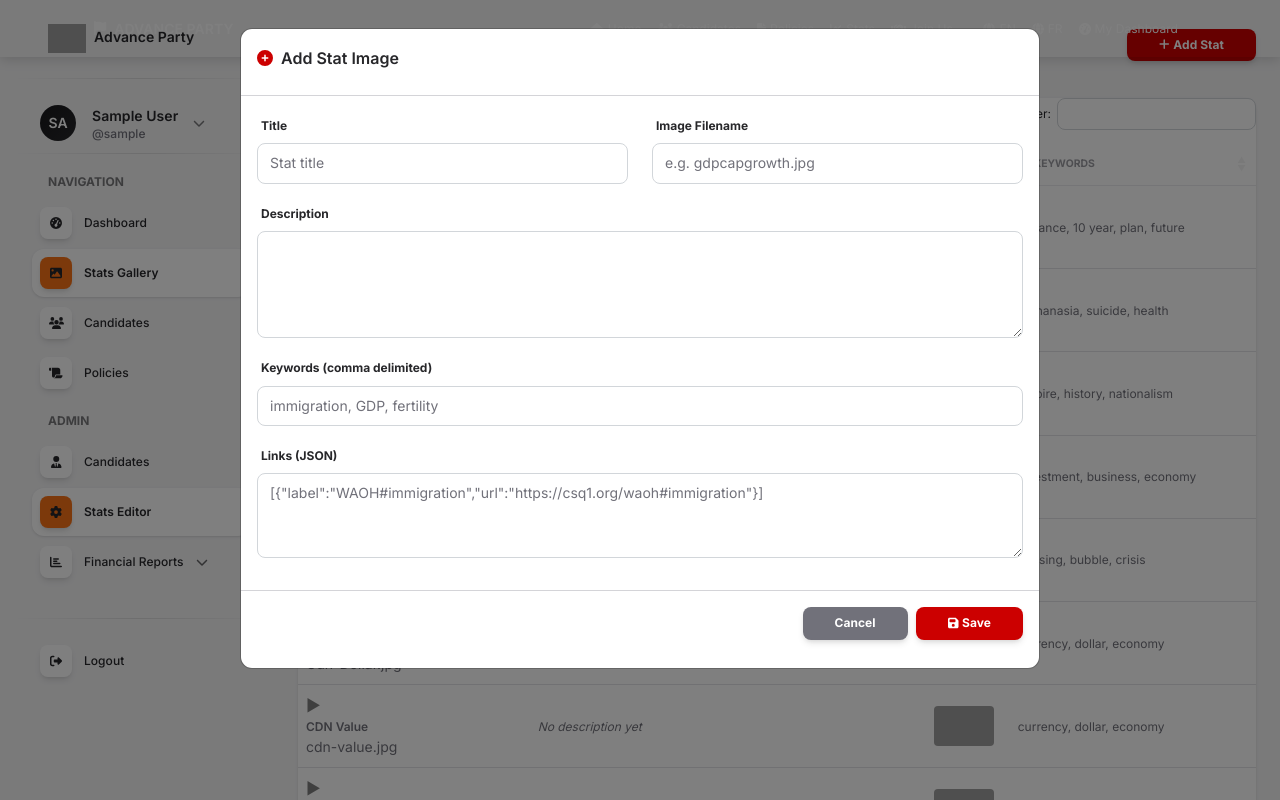
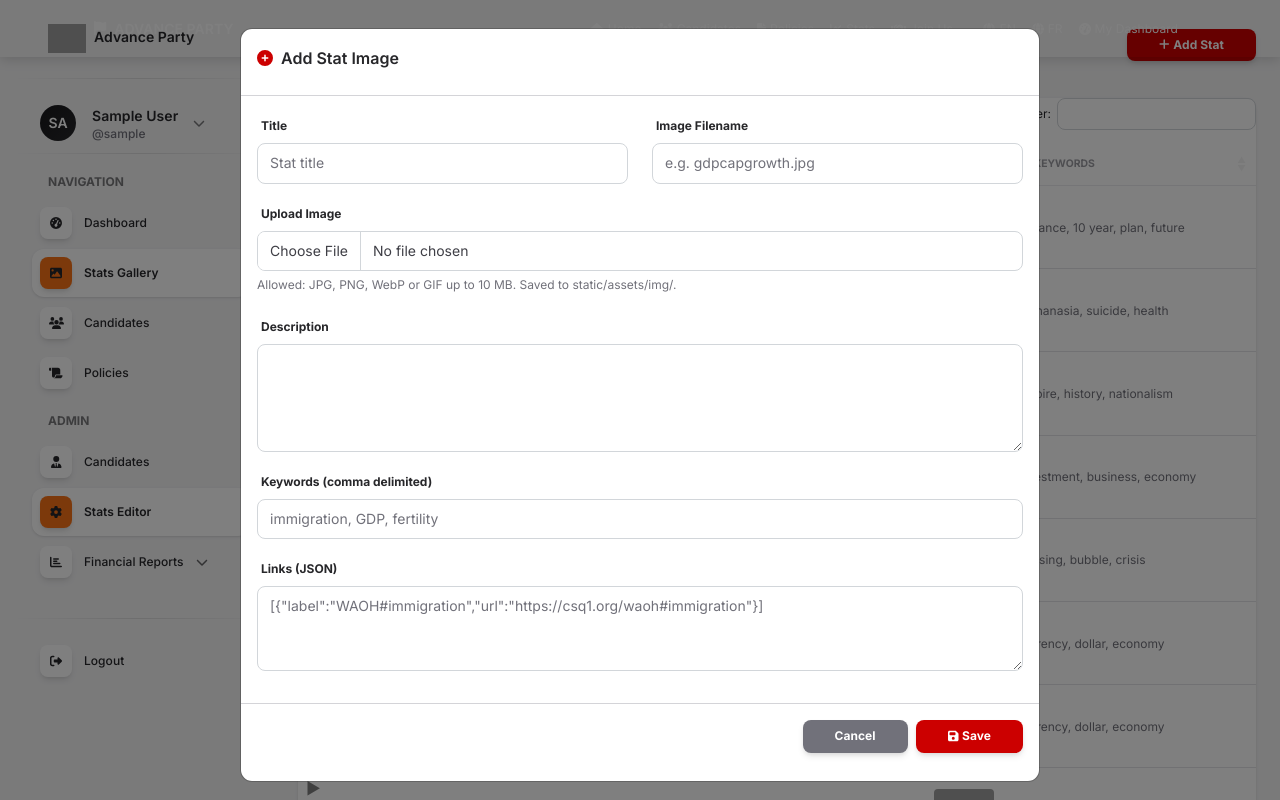
Before and after one commit to edwardtilley/act, a Django app: page /stateditor in a window 1280 px wide, after a click on "Add Stat". Run offline with Django 5.2, Linux system fonts and the light colour scheme; the visitor is signed in with stand-in values (Sample User, id 1); data comes from the database, SQL or seed files in the repository; parts of the project's set-up code (start-up, migrations or seed data) failed here and were passed over; some libraries are stand-ins or nearby versions; grey boxes are pictures that could not be loaded.

Commit message:
stateditor: add image upload to create/edit stat modals

```diff
--- a/apps/party_pages/views.py
+++ b/apps/party_pages/views.py
@@ -1,9 +1,72 @@
+import os
+import shutil
+from pathlib import Path
+
+from django.conf import settings
+from django.contrib import messages
+from django.core.files.storage import FileSystemStorage
 from django.shortcuts import render, redirect, get_object_or_404
 from django.http import JsonResponse
 from django.contrib.auth.decorators import login_required
 from django.contrib.auth import update_session_auth_hash
 from django.contrib.auth.forms import PasswordChangeForm
+from django.utils.text import get_valid_filename
+from PIL import Image
+
 from .models import Riding, JoinApplication, Certification, CertificationApplication, StatImage, WAOHAnchor
+
+
+STAT_IMAGE_DIR = Path(settings.BASE_DIR) / 'static' / 'assets' / 'img'
+STAT_IMAGE_MAX_BYTES = 10 * 1024 * 1024
+STAT_IMAGE_EXTS = {'.jpg', '.jpeg', '.png', '.webp', '.gif'}
+
+
+def _unique_stat_image_name(filename):
+    base, ext = os.path.splitext(filename)
+    candidate = filename
+    n = 1
+    while (STAT_IMAGE_DIR / candidate).exists():
+        candidate = f'{base}-{n}{ext}'
+        n += 1
+    return candidate
+
+
+def _store_stat_image(upload):
+    """Save an uploaded stat image into static/assets/img/ and return its
+    filename, or None when the upload is missing/not an allowed image.
+
+    In production WhiteNoise serves STATIC_ROOT, so the file is mirrored there
+    too; note that the Railway filesystem is ephemeral and rebuilds on deploy,
+    so uploads must be committed (static file + stats.json fixture) to last.
+    """
+    if not upload or upload.size > STAT_IMAGE_MAX_BYTES:
+        return None
+    ext = os.path.splitext(upload.name)[1].lower()
+    if ext not in STAT_IMAGE_EXTS:
+        return None
+    try:
+        Image.open(upload).verify()
+    except Exception:
+        return None
+    upload.seek(0)
+
+    STAT_IMAGE_DIR.mkdir(parents=True, exist_ok=True)
+    filename = _unique_stat_image_name(get_valid_filename(upload.name))
+    storage = FileSystemStorage(location=str(STAT_IMAGE_DIR))
+    saved = storage.save(filename, upload)
+
+    static_root = getattr(settings, 'STATIC_ROOT', None)
+    if static_root:
+        src = STAT_IMAGE_DIR / saved
+        dest_dir = Path(static_root) / 'assets' / 'img'
+        try:
+            if src.exists() and dest_dir.resolve() != STAT_IMAGE_DIR.resolve():
+                dest_dir.mkdir(parents=True, exist_ok=True)
+                shutil.copyfile(src, dest_dir / saved)
+        except OSError:
+            pass
+
+    return saved
 
 
 def index(request):
@@ -251,9 +314,17 @@ def stat_editor(request):
 @login_required
 def stat_create(request):
     if request.method == 'POST':
+        filename = os.path.basename(request.POST.get('image_filename', '').strip())
+        upload = request.FILES.get('stat_image')
+        if upload:
+            stored = _store_stat_image(upload)
+            if not stored:
+                messages.error(request, 'Upload failed — choose a JPEG, PNG, WebP or GIF image under 10 MB.')
+                return redirect('/stateditor')
+            filename = stored
         StatImage.objects.create(
             title=request.POST.get('title', ''),
-            image_filename=request.POST.get('image_filename', ''),
+            image_filename=filename,
             description=request.POST.get('description', ''),
             keywords=request.POST.get('keywords', ''),
             links_json=request.POST.get('links_json', ''),
@@ -266,8 +337,18 @@ def stat_create(request):
 def stat_update(request, stat_id):
     stat = get_object_or_404(StatImage, pk=stat_id)
     if request.method == 'POST':
+        filename = os.path.basename(
+            request.POST.get('image_filename', stat.image_filename).strip()
+        )
+        upload = request.FILES.get('stat_image')
+        if upload:
+            stored = _store_stat_image(upload)
+            if not stored:
+                messages.error(request, 'Upload failed — choose a JPEG, PNG, WebP or GIF image under 10 MB.')
+                return redirect('/stateditor')
+            filename = stored
         stat.title = request.POST.get('title', stat.title)
-        stat.image_filename = request.POST.get('image_filename', stat.image_filename)
+        stat.image_filename = filename
         stat.description = request.POST.get('description', stat.description)
         stat.keywords = request.POST.get('keywords', stat.keywords)
         stat.links_json = request.POST.get('links_json', stat.links_json)
--- a/templates/pages/stateditor.html
+++ b/templates/pages/stateditor.html
@@ -21,6 +21,16 @@
 
   {% if saved %}
   <div class="alert alert-success py-2"><i class="fas fa-check-circle me-2"></i>{% tr "Stat #" %}{{ saved }}{% tr "updated successfully." %}</div>
+  {% endif %}
+
+  {% if messages %}
+  <div class="mb-3">
+    {% for message in messages %}
+    <div class="alert {% if message.tags == 'error' %}alert-danger{% else %}alert-{{ message.tags|default:'info' }}{% endif %} py-2 mb-2">
+      <i class="fas fa-exclamation-circle me-2"></i>{{ message }}
+    </div>
+    {% endfor %}
+  </div>
   {% endif %}
 
   <div class="card shadow-sm rounded-4 border-0">
@@ -79,7 +89,7 @@
 <div class="modal fade" id="createStatModal" tabindex="-1">
   <div class="modal-dialog modal-lg">
     <div class="modal-content">
-      <form method="post" action="/stateditor/create/">
+      <form method="post" action="/stateditor/create/" enctype="multipart/form-data">
         {% csrf_token %}
         <div class="modal-header">
           <h6><i class="fas fa-plus-circle text-advance-red me-2"></i>{% tr "Add Stat Image" %}</h6>
@@ -89,6 +99,11 @@
           <div class="row">
             <div class="col-md-6 mb-3"><label class="form-label">{% tr "Title" %}</label><input type="text" class="form-control" name="title" placeholder="Stat title" required></div>
             <div class="col-md-6 mb-3"><label class="form-label">{% tr "Image Filename" %}</label><input type="text" class="form-control" name="image_filename" placeholder="e.g. gdpcapgrowth.jpg"></div>
+          </div>
+          <div class="mb-3">
+            <label class="form-label" for="createStatImage">{% tr "Upload Image" %}</label>
+            <input type="file" class="form-control" id="createStatImage" name="stat_image" accept="image/jpeg,image/png,image/webp,image/gif">
+            <small class="text-muted text-xs">{% tr "Allowed: JPG, PNG, WebP or GIF up to 10 MB. Saved to static/assets/img/." %}</small>
           </div>
           <div class="mb-3"><label class="form-label">{% tr "Description" %}</label><textarea class="form-control" name="description" rows="4"></textarea></div>
           <div class="mb-3"><label class="form-label">{% tr "Keywords (comma delimited)" %}</label><input type="text" class="form-control" name="keywords" placeholder="immigration, GDP, fertility"></div>
@@ -108,7 +123,7 @@
 <div class="modal fade" id="editStatModal{{ stat.id }}" tabindex="-1">
   <div class="modal-dialog modal-lg">
     <div class="modal-content">
-      <form method="post" action="/stateditor/update/{{ stat.id }}/">
+      <form method="post" action="/stateditor/update/{{ stat.id }}/" enctype="multipart/form-data">
         {% csrf_token %}
         <div class="modal-header">
           <h6><i class="fas fa-edit text-advance-red me-2"></i>{% tr "Edit Stat #" %}{{ stat.id }}{% tr "—" %}{{ stat.title }}</h6>
@@ -118,6 +133,11 @@
           <div class="row">
             <div class="col-md-8 mb-3"><label class="form-label">{% tr "Title" %}</label><input type="text" class="form-control" name="title" value="{{ stat.title }}" required></div>
             <div class="col-md-4 mb-3"><label class="form-label">{% tr "Image Filename" %}</label><input type="text" class="form-control" name="image_filename" value="{{ stat.image_filename }}"></div>
+          </div>
+          <div class="mb-3">
+            <label class="form-label" for="editStatImage{{ stat.id }}">{% tr "Upload Image" %}</label>
+            <input type="file" class="form-control" id="editStatImage{{ stat.id }}" name="stat_image" accept="image/jpeg,image/png,image/webp,image/gif">
+            <small class="text-muted text-xs">{% tr "Allowed: JPG, PNG, WebP or GIF up to 10 MB. Saved to static/assets/img/." %} {% tr "Leave empty to keep the current image." %}</small>
           </div>
           <div class="mb-3"><label class="form-label">{% tr "Description" %}<span class="text-muted">{% tr "(shown with the image in the slideshow)" %}</span></label><textarea class="form-control" name="description" rows="6">{{ stat.description }}</textarea></div>
           <div class="mb-3"><label class="form-label">{% tr "Keywords (comma delimited)" %}</label><input type="text" class="form-control" name="keywords" value="{{ stat.keywords }}"></div>
```
Also changed, not shown: translations.json.
